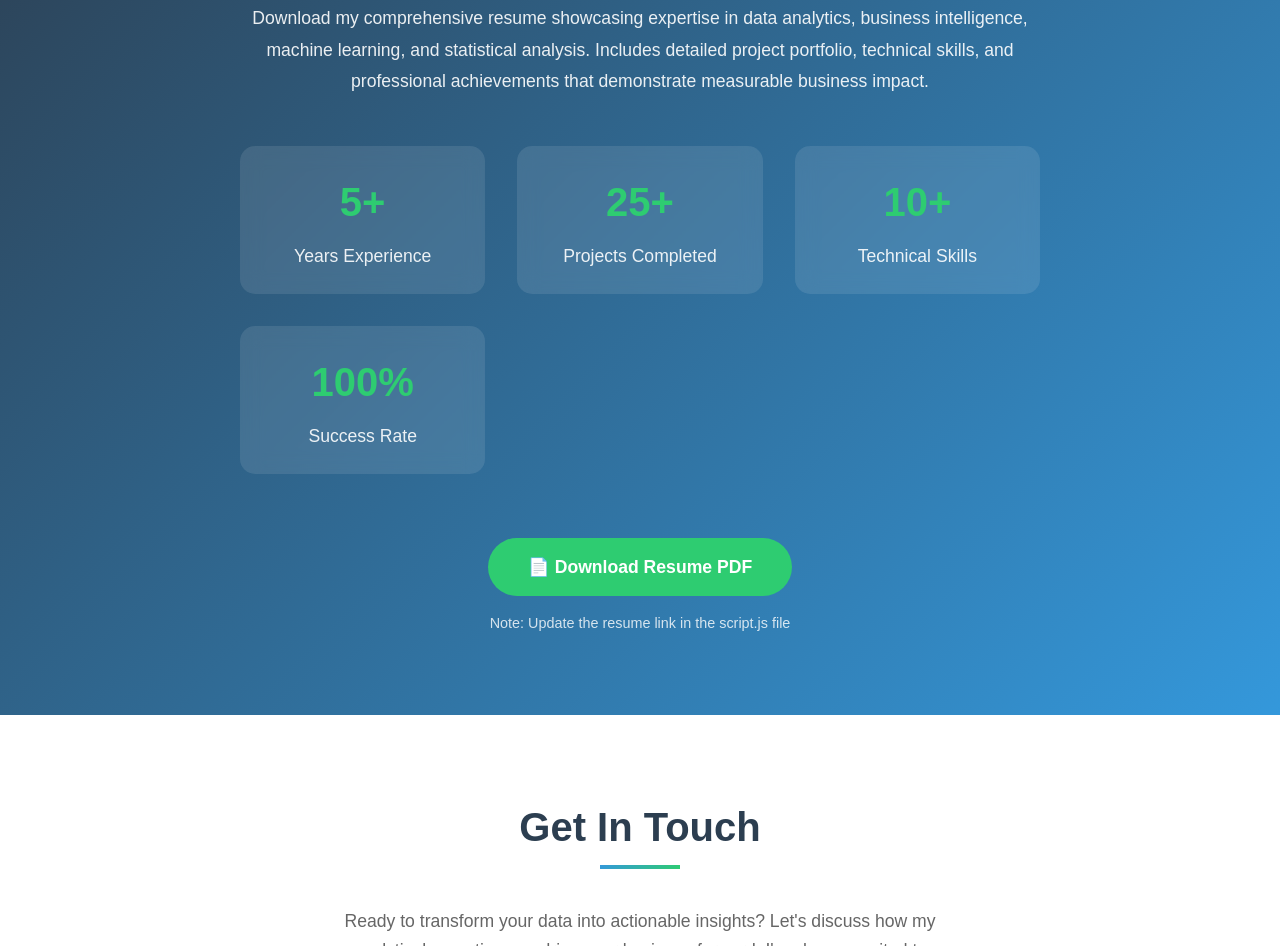
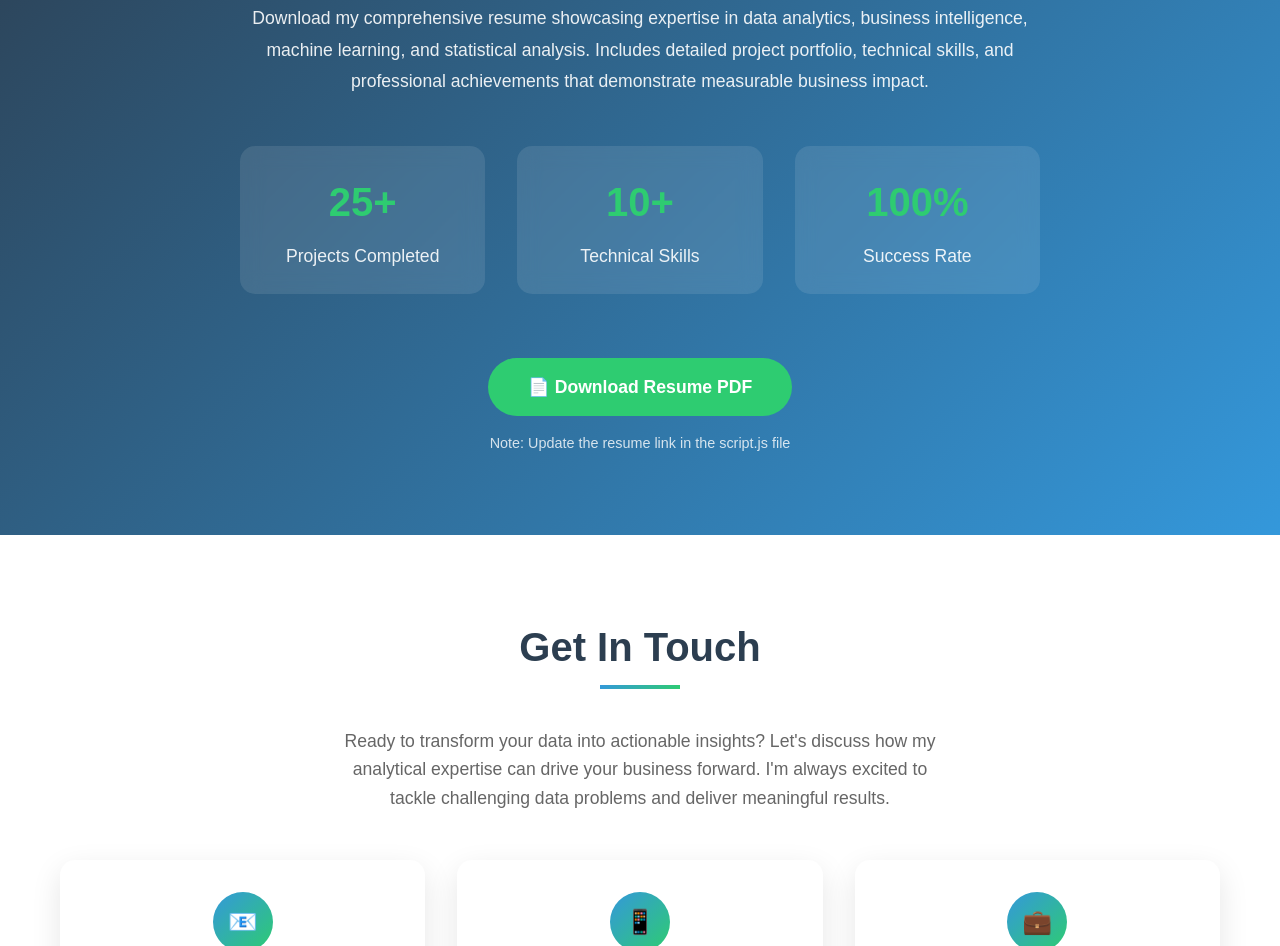
Before and after one commit to vishh63/portfolio2, a plain HTML site: page portfolio_html2.html in a window 1280 px wide. Shown: the part 4905-5851 px from the top of the page. Drawn offline with Linux system fonts and the light colour scheme.

Commit message:
portfolio_html2.html

```diff
--- a/portfolio_html2.html
+++ b/portfolio_html2.html
@@ -303,10 +303,6 @@
 
                 <div class="resume-highlights">
                     <div class="highlight-item">
-                        <span class="highlight-number">5+</span>
-                        <span class="highlight-text">Years Experience</span>
-                    </div>
-                    <div class="highlight-item">
                         <span class="highlight-number">25+</span>
                         <span class="highlight-text">Projects Completed</span>
                     </div>
```
